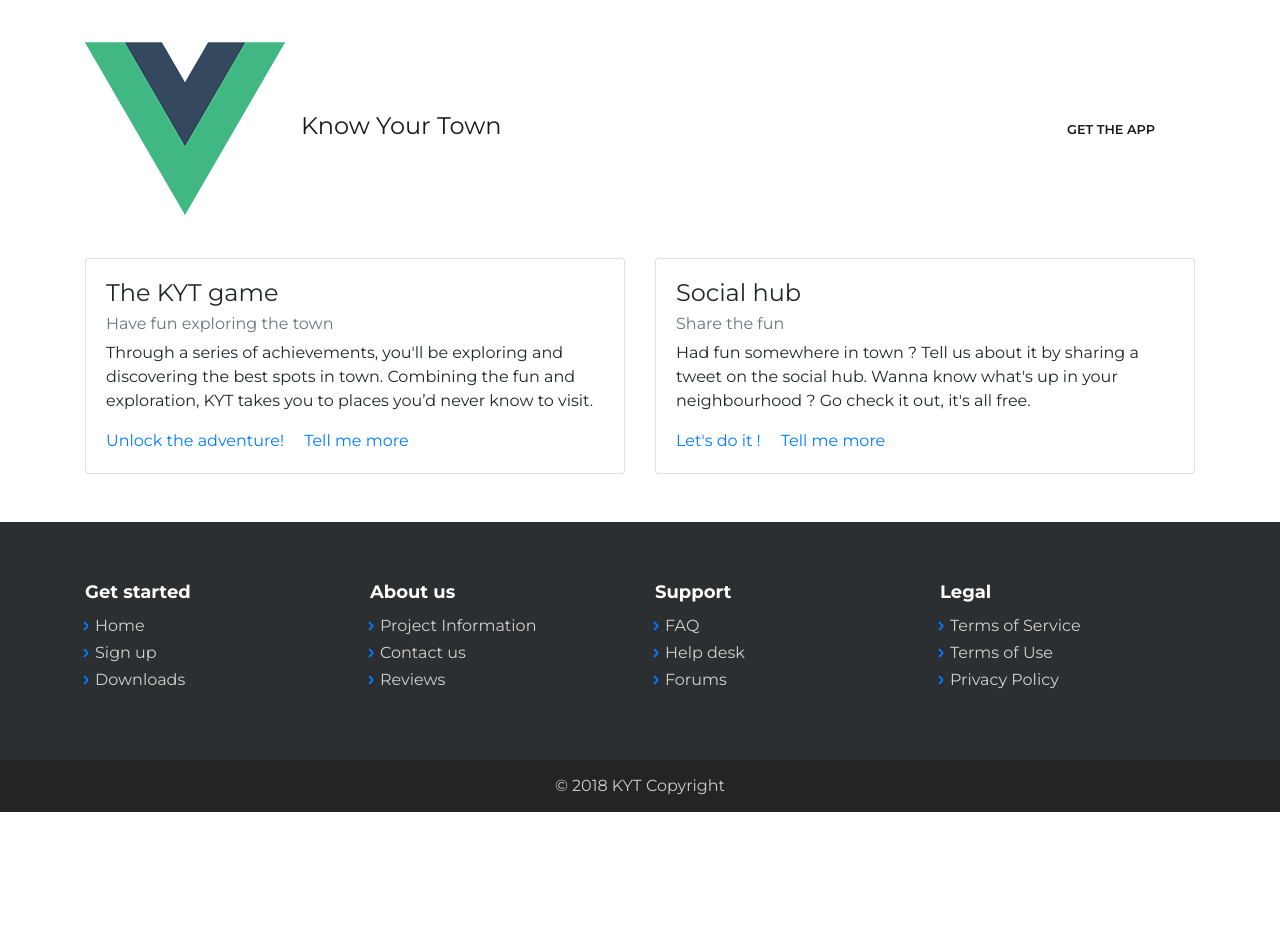
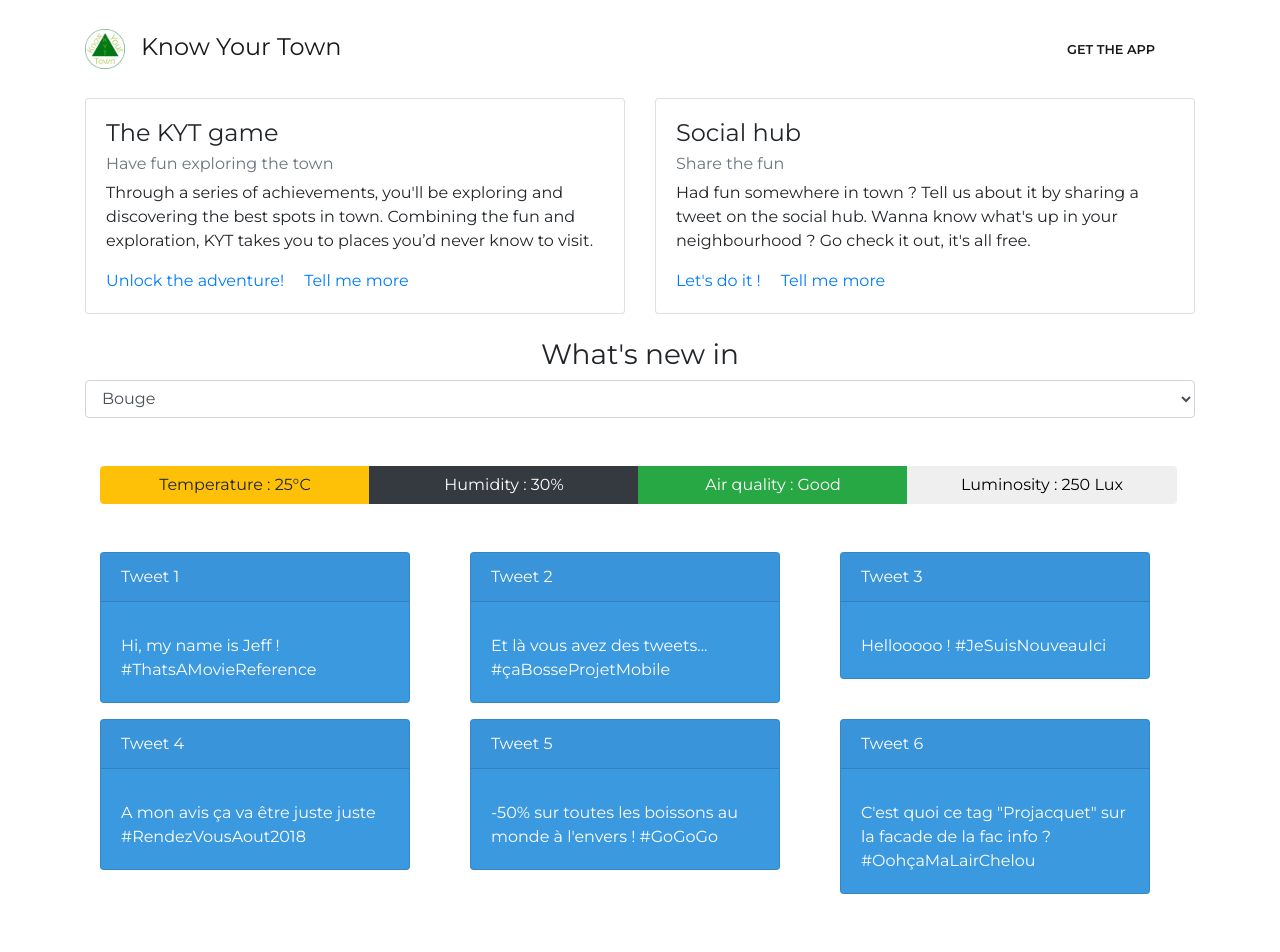
Before and after one commit to Jefidev/MobileVue, a Vue app: page /#/ in a window 1280 px wide. Shown: the top 952 px of the page. Before the commit the page ends 812 px from the top, so only its background shows below. Built offline with nearby package versions, Linux system fonts and the light colour scheme.

Commit message:
Added sensors data, tweets and logo

```diff
--- a/src/components/Home.vue
+++ b/src/components/Home.vue
@@ -21,7 +21,93 @@
                     </div>
                 </div>
             </div>
-        </div>
+            <br/>
+            <div class="row">
+              <div class="col-md-12">
+                <h3 class="h3 text-center">What's new in</h3>
+                <select class="form-control"><!-- A remplacer par la liste dynamique -->
+                  <option>Bouge</option>
+                  <option>Flawinne</option>
+                  <option>Jambes</option>
+                  <option>Saint-servais</option>
+                </select>
+              </div>
+            </div>
+            <br/><br/>
+            <div class="row">
+              <div class="col-md-12">
+                <div class="btn-group col-md-12" role="group" aria-label="..."><!-- A remplacer par les vraies valeurs selon le quartier -->
+                  <button type="button" class="col-md-3 btn btn-warning">Temperature : 25°C</button>
+                  <button type="button" class="col-md-3 btn btn-dark">Humidity : 30%</button>
+                  <button type="button" class="col-md-3 btn btn-success">Air quality : Good</button>
+                  <button type="button" class="col-md-3 btn btn-default">Luminosity : 250 Lux</button>
+                </div>
+              </div>
+            </div>
+            <br/><br/>
+            <div class="row">
+              <div class="col-md-12 card-deck">
+                <div class="col-md-4">
+                 <div class="card text-white bg-info mb-3" style="">
+                    <div class="card-header">Tweet 1</div>
+                    <div class="card-body">
+                      <h5 class="card-title"></h5>
+                      <p class="card-text">Hi, my name is Jeff ! #ThatsAMovieReference</p>
+                    </div>
+                  </div>
+                  </div>
+                  <div class="col-md-4">
+                  <div class="card text-white bg-info mb-3" style="">
+                    <div class="card-header">Tweet 2</div>
+                    <div class="card-body">
+                      <h5 class="card-title"></h5>
+                      <p class="card-text">Et là vous avez des tweets... #çaBosseProjetMobile</p>
+                    </div>
+                  </div>
+                  </div>
+                  <div class="col-md-4">
+                  <div class="card text-white bg-info mb-3" style="">
+                    <div class="card-header">Tweet 3</div>
+                    <div class="card-body">
+                      <h5 class="card-title"></h5>
+                      <p class="card-text">Hellooooo ! #JeSuisNouveauIci</p>
+                    </div>
+                  </div>
+                </div>
+                </div>
+            </div>
+            <div class="row">
+              <div class="col-md-12 card-deck">
+                <div class="col-md-4">
+                 <div class="card text-white bg-info mb-3" style="">
+                    <div class="card-header">Tweet 4</div>
+                    <div class="card-body">
+                      <h5 class="card-title"></h5>
+                      <p class="card-text">A mon avis ça va être juste juste #RendezVousAout2018</p>
+                    </div>
+                  </div>
+                  </div>
+                  <div class="col-md-4">
+                  <div class="card text-white bg-info mb-3" style="">
+                    <div class="card-header">Tweet 5</div>
+                    <div class="card-body">
+                      <h5 class="card-title"></h5>
+                      <p class="card-text">-50% sur toutes les boissons au monde à l'envers ! #GoGoGo</p>
+                    </div>
+                  </div>
+                  </div>
+                  <div class="col-md-4">
+                  <div class="card text-white bg-info mb-3" style="">
+                    <div class="card-header">Tweet 6</div>
+                    <div class="card-body">
+                      <h5 class="card-title"></h5>
+                      <p class="card-text">C'est quoi ce tag "Projacquet" sur la facade de la fac info ? #OohçaMaLairChelou</p>
+                    </div>
+                  </div>
+                </div>
+                </div>
+            </div>
+         </div>
     </div>
 
 </template>
--- a/src/components/Nav.vue
+++ b/src/components/Nav.vue
@@ -1,7 +1,11 @@
 <template>
   <nav class="navbar navbar-light navbar-expand-lg static-top bg-white clean-navbar">
         <div class="container">
-          <router-link class="navbar-brand logo" to="/"><a href="#" class="navbar-brand" ><img src="/src/assets/logo.png"></a>Know Your Town</router-link>
+          <router-link class="navbar-brand logo" to="/">
+            <a href="#" class="navbar-brand logo" >
+              <img class="" src="../assets/KYT_CIRCLE.png" width="40" height="40">
+            </a>Know Your Town
+          </router-link>
           <button class="navbar-toggler" data-toggle="collapse" data-target="#navcol-1"><span class="sr-only">Toggle navigation</span><span class="navbar-toggler-icon"></span></button>
             <div class="collapse navbar-collapse"
                 id="navcol-1">
```
Also changed, not shown: src/assets/KYT_CIRCLE.png (added).
